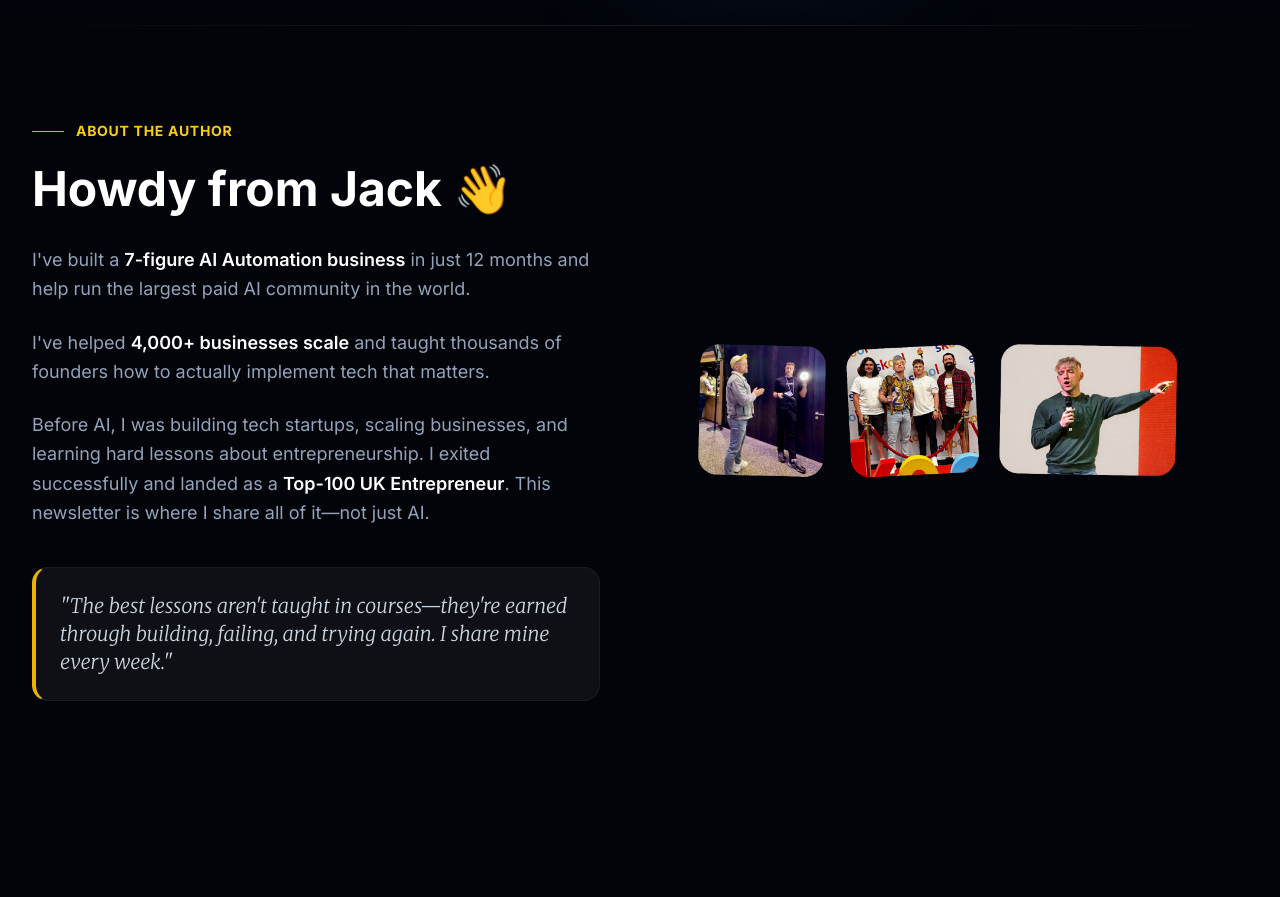
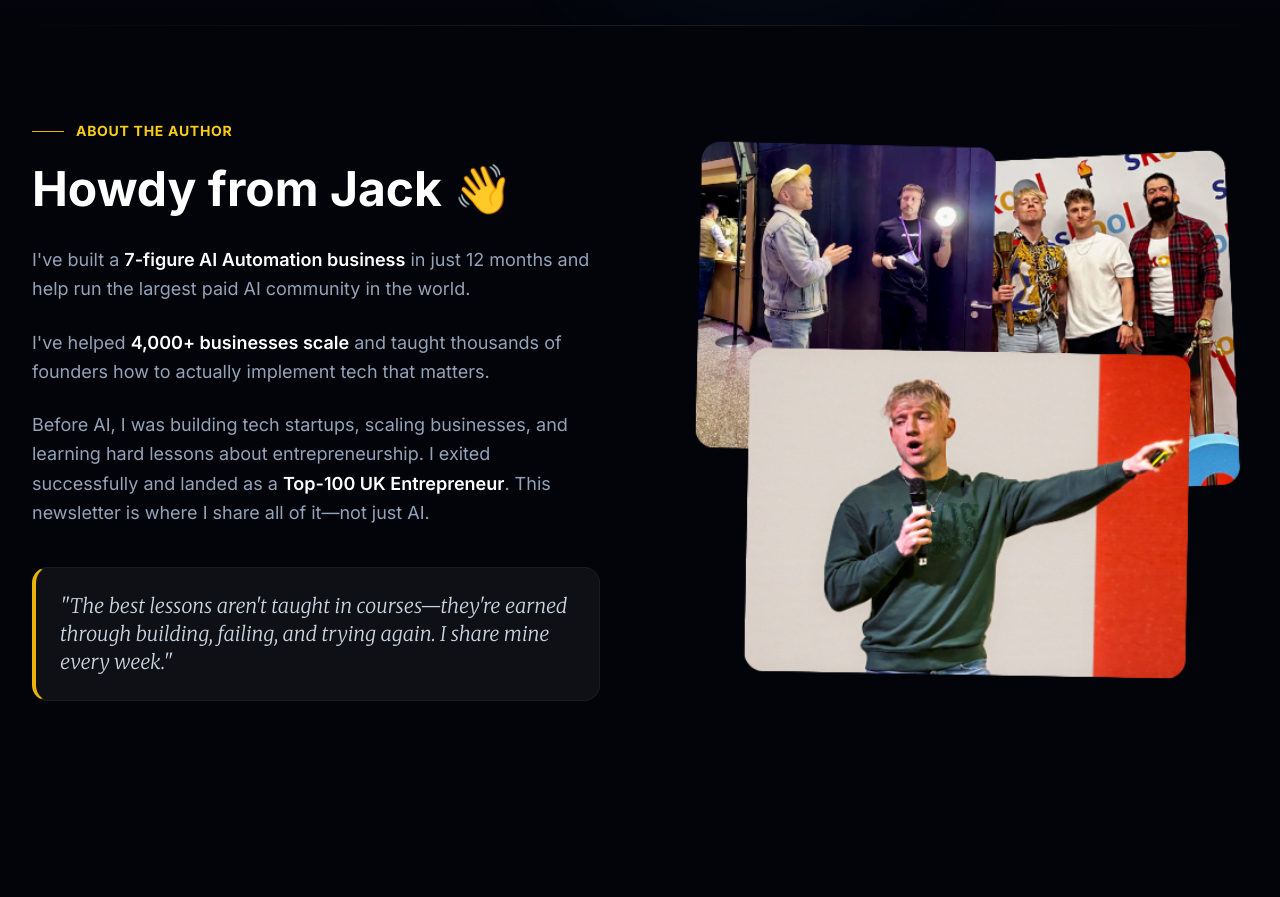
Before and after one commit to ItsssssJack/ideas-with-jack, a React (Vite) app: page / in a window 1280 px wide. Shown: the part 1520-2417 px from the top of the page. Built offline with nearby package versions, Linux system fonts and the light colour scheme.

Commit message:
Update collage image to image09
- Replace jack-collage with new image09 version
- Bump cache version to v=3

🤖 Generated with [Claude Code](https://claude.com/claude-code)

Co-Authored-By: Claude <noreply@anthropic.com>

```diff
--- a/components/About.tsx
+++ b/components/About.tsx
@@ -49,7 +49,7 @@ export const About: React.FC = () => {
             {/* Single Hero Image */}
             <div className="relative group">
                 <img
-                    src="/jack-collage.png?v=2"
+                    src="/jack-collage.png?v=3"
                     alt="Jack Roberts"
                     className="w-full h-auto object-cover transform group-hover:scale-105 transition-transform duration-700"
                 />
```
Also changed, not shown: public/jack-collage.png.
